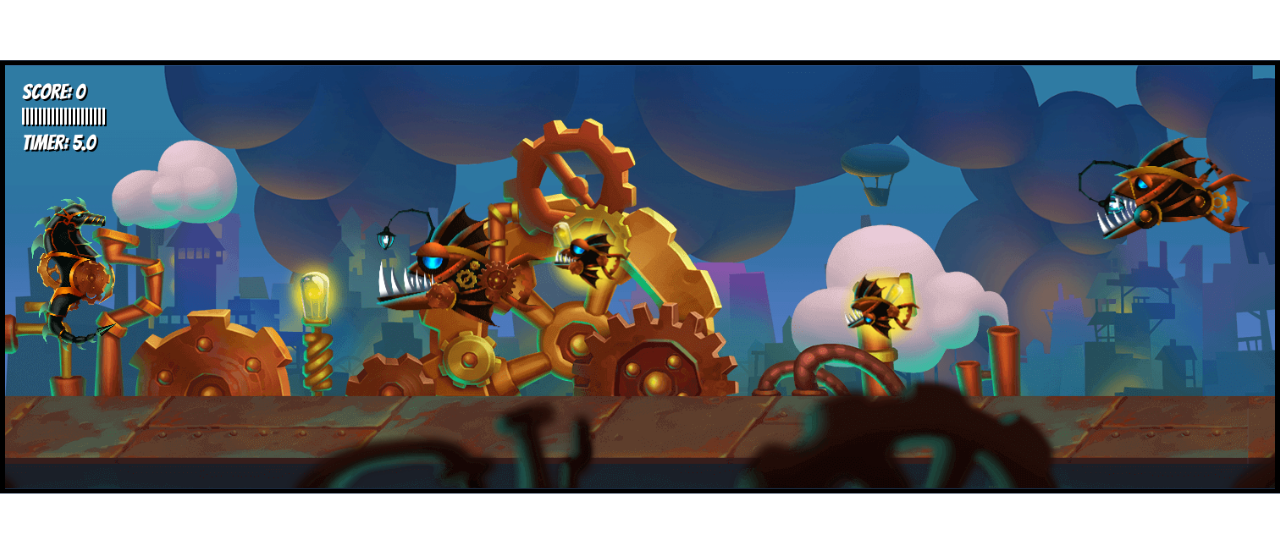
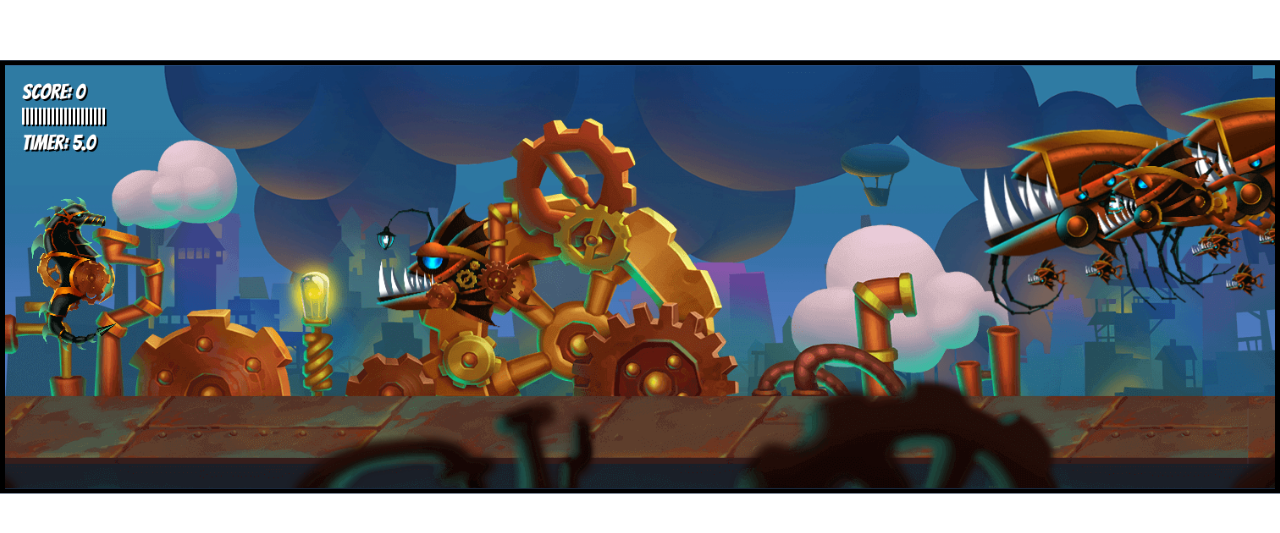
Before and after one commit to Mogrima/seahorse, a plain HTML site: page index.html in a window 1280 px wide. Shown: the part 123-656 px from the top of the page. Drawn offline with Linux system fonts and the light colour scheme.

Commit message:
добавлен класс нового врага и подключен в главном классе game

```diff
--- a/index.html
+++ b/index.html
@@ -49,8 +49,8 @@
     <script src="src/Enemies/Angler1.js"></script>
     <script src="src/Enemies/Angler2.js"></script>
     <script src="src/Enemies/LuckyFish.js"></script>
-    <!-- <script src="src/Enemies/Drone.js"></script>
-    <script src="src/Enemies/HiveWhale.js"></script> -->
+    <!-- <script src="src/Enemies/Drone.js"></script> -->
+    <script src="src/Enemies/HiveWhale.js"></script>
 
     <!-- UI -->
     <script src="src/UI/UI.js"></script>
--- /dev/null
+++ b/src/Enemies/HiveWhale.js
@@ -0,0 +1,15 @@
+class HiveWhale extends Enemy {
+    constructor(game) {
+        super(game);
+        this.width = 400;
+        this.height = 227;
+        this.y = Math.random() * (this.game.height * 0.95 - this.height);
+        this.image = document.getElementById('hivewhale');
+        this.frameY = 0;
+
+        this.lives = 15;
+        this.score = this.lives;
+        this.type = 'hive';
+        this.speedX = Math.random() * -1.2 - 0.2;
+    }
+}
--- a/src/Game.js
+++ b/src/Game.js
@@ -98,7 +98,8 @@ class Game {
     addEnemy() {
         const randomize = Math.random();
         if (randomize < 0.3) this.enemies.push(new Angler1(this));
-        else if (randomize < 0.6) this.enemies.push(new Angler2(this))
+        else if (randomize < 0.6) this.enemies.push(new Angler2(this));
+        else if (randomize < 0.8) this.enemies.push(new HiveWhale(this));
         else this.enemies.push(new LuckyFish(this));
 
     }
```
